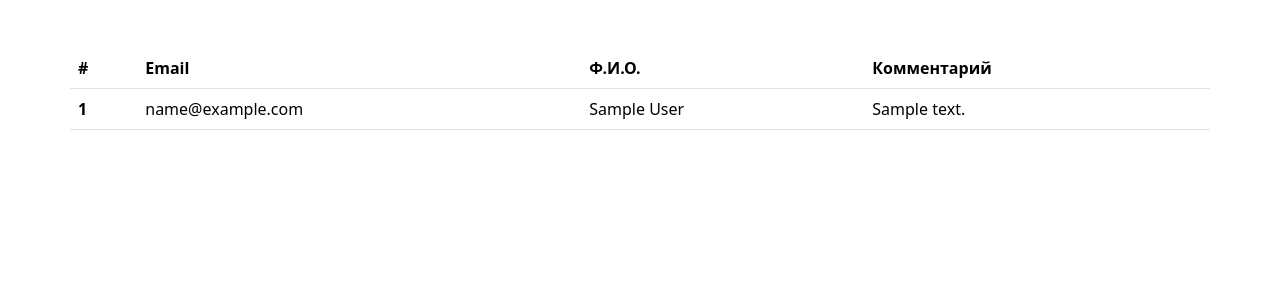
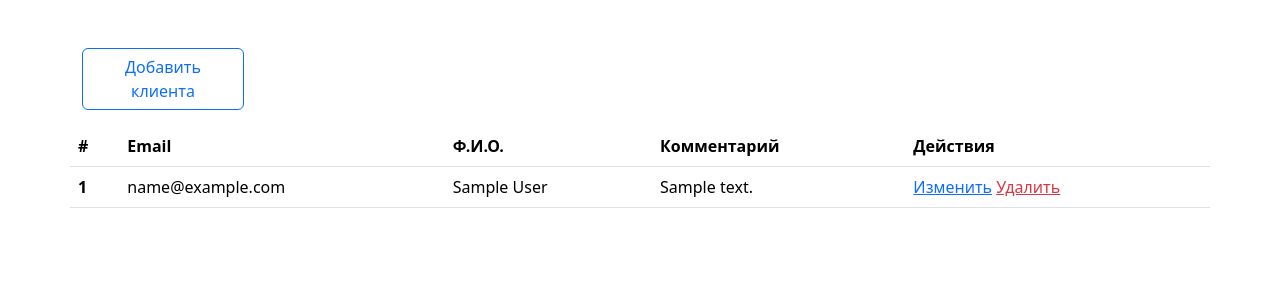
Before and after one commit to TamirMandreev/SendMessage, a Django app: template dispatcher/templates/dispatcher/recipients_list.html in a window 1280 px wide. Shown: the part 73-373 px from the top of the page. Run offline with Django 4.2, Linux system fonts and the light colour scheme; the template is opened without the code that fills it: most values are stand-ins (such as "Sample title", 1, 10 or a date in 2020).

Commit message:
Улучшил главную страницу сайта

```diff
--- a/dispatcher/templates/dispatcher/base.html
+++ b/dispatcher/templates/dispatcher/base.html
@@ -3,7 +3,7 @@
 <head>
     <meta charset="utf-8">
     <meta name="viewport" content="width=device-width, initial-scale=1">
-    <title>Bootstrap demo</title>
+    {% block title %}{% endblock %}
     <link href="https://cdn.jsdelivr.net/npm/bootstrap@5.3.3/dist/css/bootstrap.min.css" rel="stylesheet"
           integrity="sha384-QWTKZyjpPEjISv5WaRU9OFeRpok6YctnYmDr5pNlyT2bRjXh0JMhjY6hW+ALEwIH" crossorigin="anonymous">
 </head>
--- a/dispatcher/templates/dispatcher/recipients_list.html
+++ b/dispatcher/templates/dispatcher/recipients_list.html
@@ -1,6 +1,15 @@
 {% extends 'dispatcher/base.html' %}
 
+{% block title %}<title>Список клиентов</title>{% endblock %}
+
 {% block content %}
+<div class="row mb-3">
+    <div class="col-2">
+        <a class="btn btn-outline-primary" href="{% url 'dispatcher:recipient_create' %}" role="button">Добавить клиента</a>
+    </div>
+</div>
+
+
 <table class="table table-hover">
     <thead>
     <tr>
@@ -8,6 +17,7 @@
         <th scope="col">Email</th>
         <th scope="col">Ф.И.О.</th>
         <th scope="col">Комментарий</th>
+        <th scope="col">Действия</th>
     </tr>
     </thead>
     <tbody>
@@ -17,6 +27,10 @@
         <td>{{ recipient.email }}</td>
         <td>{{ recipient.full_name }}</td>
         <td>{{ recipient.comment }}</td>
+        <td>
+            <a href="{% url 'dispatcher:recipient_update' recipient.pk %}">Изменить</a>
+            <a class="text-danger" href="{% url 'dispatcher:recipient_delete' recipient.pk  %}">Удалить</a>
+        </td>
     </tr>
     {% endfor %}
     </tbody>
```
